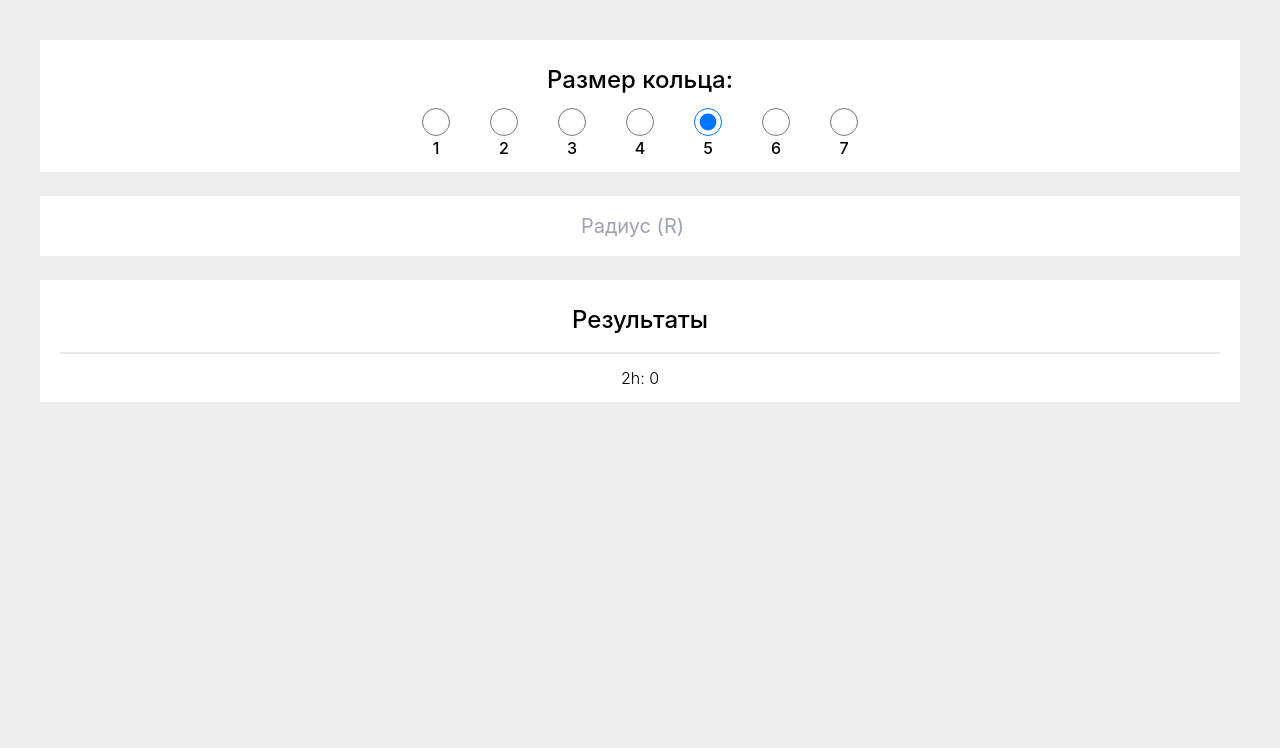
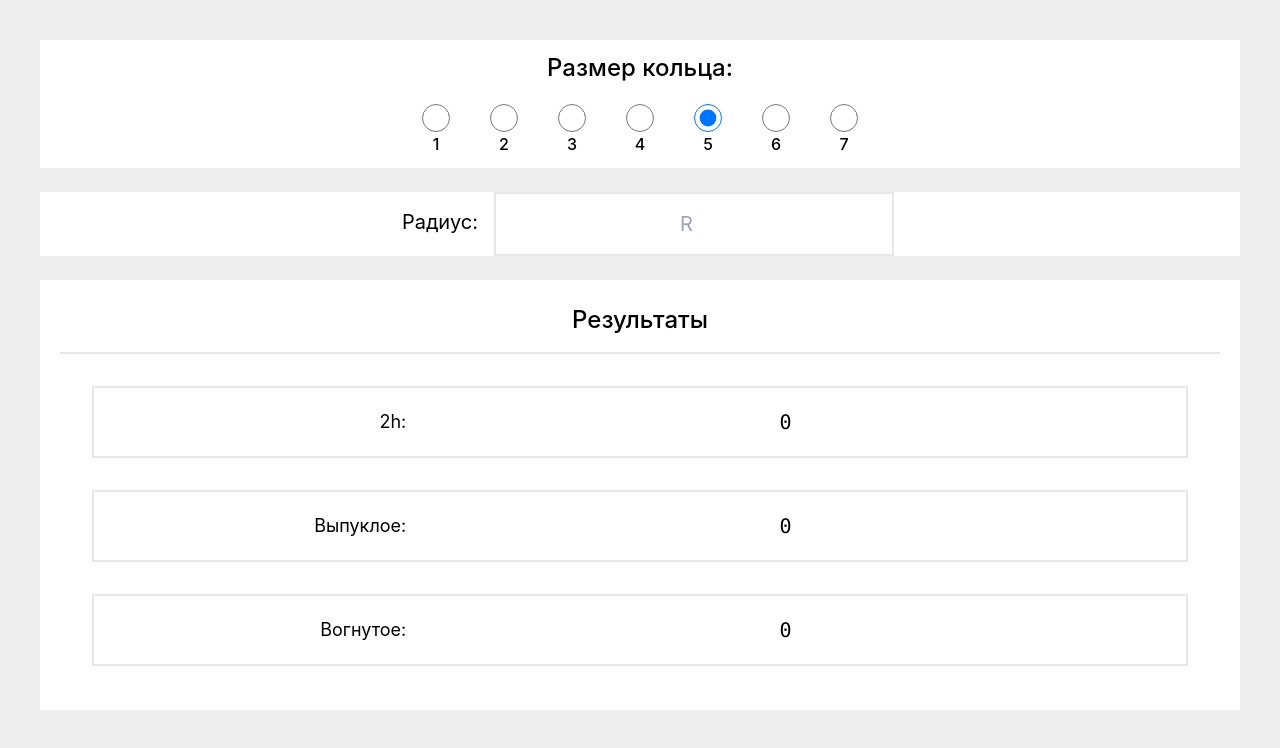
Before and after one commit to agalyan/opticsCalculator, a Next.js app: page / in a window 1280 px wide. Shown: the top 748 px of the page. Built offline with nearby package versions, Linux system fonts and the light colour scheme.

Commit message:
Show calculated results.

```diff
--- a/components/Main.js
+++ b/components/Main.js
@@ -11,7 +11,7 @@ const Main = () => {
     <div className='p-3 md:p-10'>
         <SelectRing ringNumber={ringNumber} setRingNumber={setRingNumber} />
         <Radius radius={radius} setRadius={setRadius} />
-        <Result ring={ringNumber} radius={radius}/>
+        <Result ring={ringNumber} radius={parseFloat(radius)}/>
     </div>
   )
 }
--- a/components/Radius.js
+++ b/components/Radius.js
@@ -1,18 +1,17 @@
-import React, { useState } from 'react';
-
+import React from 'react';
 
 const Radius = ({radius, setRadius}) => {
-
 
   const onChangeHandler = (e) => {
     setRadius(e.target.value);
   };
 
   return (
-    <div className='my-6 text-center'>
+    <div className='my-6 flex justify-center bg-white'>
+      <span className='font-normal p-4 text-xl'>{`Радиус: `}</span>
       <input type='number'
-        className='w-full py-4 md:px-20 px-7 text-xl text-center'
-        placeholder={'Радиус (R)'}
+        className='w-1/3 py-4 md:px-20 px-7 text-xl text-center border-2'
+        placeholder={'R'}
         value={radius}
         onChange={onChangeHandler}
         // onKeyDown={onKeyDownHandler}
--- /dev/null
+++ b/components/ResultRow.js
@@ -0,0 +1,12 @@
+import React from 'react';
+
+const ResultRow = ({ title, value }) => {
+  return (
+    <div className='border-2 flex justify-evenly m-8 p-5'>
+      <span className='font-normal text-lg text-right w-1/4'>{`${title}:`}</span>
+      <span className='text-xl tracking-wider font-mono w-2/3'>{value}</span>
+    </div>
+  )
+}
+
+export default ResultRow;
--- a/components/Results.js
+++ b/components/Results.js
@@ -1,13 +1,26 @@
 import React, { useEffect, useState } from 'react';
+import radiuses from '../configs/radius.json'
+import ResultRow from './ResultRow';
 
-const rings = [1, 2, 3, 4, 5, 6, 7];
+const calcRadiusZero = (r, ro, R) => r + (ro * ro * r) / (2 * (R * R - r * r));
+const calcHH = (rZero, R) => R > rZero ? R - Math.sqrt(R * R - rZero * rZero) : 0;
+const calcH1 = (r, ro, R) => (R + ro) - Math.sqrt((R + ro) * (R + ro) - r * r);
+const calcH2 = (r, ro, R) => (R - ro) - Math.sqrt((R - ro) * (R - ro) - r * r);
 
-const Results = ({radius, ring}) => {
+const Results = ({ radius, ring }) => {
 
-  const [result, setResult] = useState('');
+  const [hh, setHH] = useState('');
+  const [h1, setH1] = useState('');
+  const [h2, setH2] = useState('');
 
   const calcResults = () => {
-    setResult(radius * ring || 0);
+    const { r, ro } = radiuses[ring];
+    console.log('r: ', r);
+    console.log('ro: ', ro);
+
+    setHH(calcHH(calcRadiusZero(r, ro, radius), radius));
+    setH1(calcH1(r, ro, radius));
+    setH2(calcH2(r, ro, radius));
   }
 
   useEffect(() => {
@@ -17,9 +30,9 @@ const Results = ({radius, ring}) => {
   return (
     <div className='px-5 py-3 text-center bg-white'>
       <div className='border-b-2 font-medium my-3 pb-4 text-2xl'>{`Результаты`}</div>
-      <div>
-        {`2h: ${result}`}
-      </div>
+      <ResultRow title='2h' value={hh} />
+      <ResultRow title='Выпуклое' value={h1 || 0} />
+      <ResultRow title='Вогнутое' value={h2 || 0} />
     </div>
   )
 }
--- a/components/SelectRing.js
+++ b/components/SelectRing.js
@@ -10,7 +10,7 @@ const SelectRing = ({ ringNumber, setRingNumber }) => {
 
   return (
     <div className='px-5 py-3 text-center bg-white'>
-      <span className='block font-medium my-3 text-2xl'>{`Размер кольца:`}</span>
+      <span className='block font-medium mb-5 text-2xl'>{`Размер кольца:`}</span>
       {rings.map(ring => <span className='inline-flex flex-col mx-5 font-medium' key={ring}>
         <input className='w-7 h-7' type="radio"
           value={ring}
--- /dev/null
+++ b/configs/radius.json
@@ -0,0 +1,30 @@
+{
+    "1": {
+        "r": 59.989,
+        "ro": 4.774
+    },
+    "2": {
+        "r": 42.456,
+        "ro": 4.777
+    },
+    "3": {
+        "r": 29.987,
+        "ro": 4.775
+    },
+    "4": {
+        "r": 21.263,
+        "ro": 3.148
+    },
+    "5": {
+        "r": 14.984,
+        "ro": 2.372
+    },
+    "6": {
+        "r": 10.628,
+        "ro": 1.252
+    },
+    "7": {
+        "r": 7.499,
+        "ro": 1.247
+    }
+}
```
